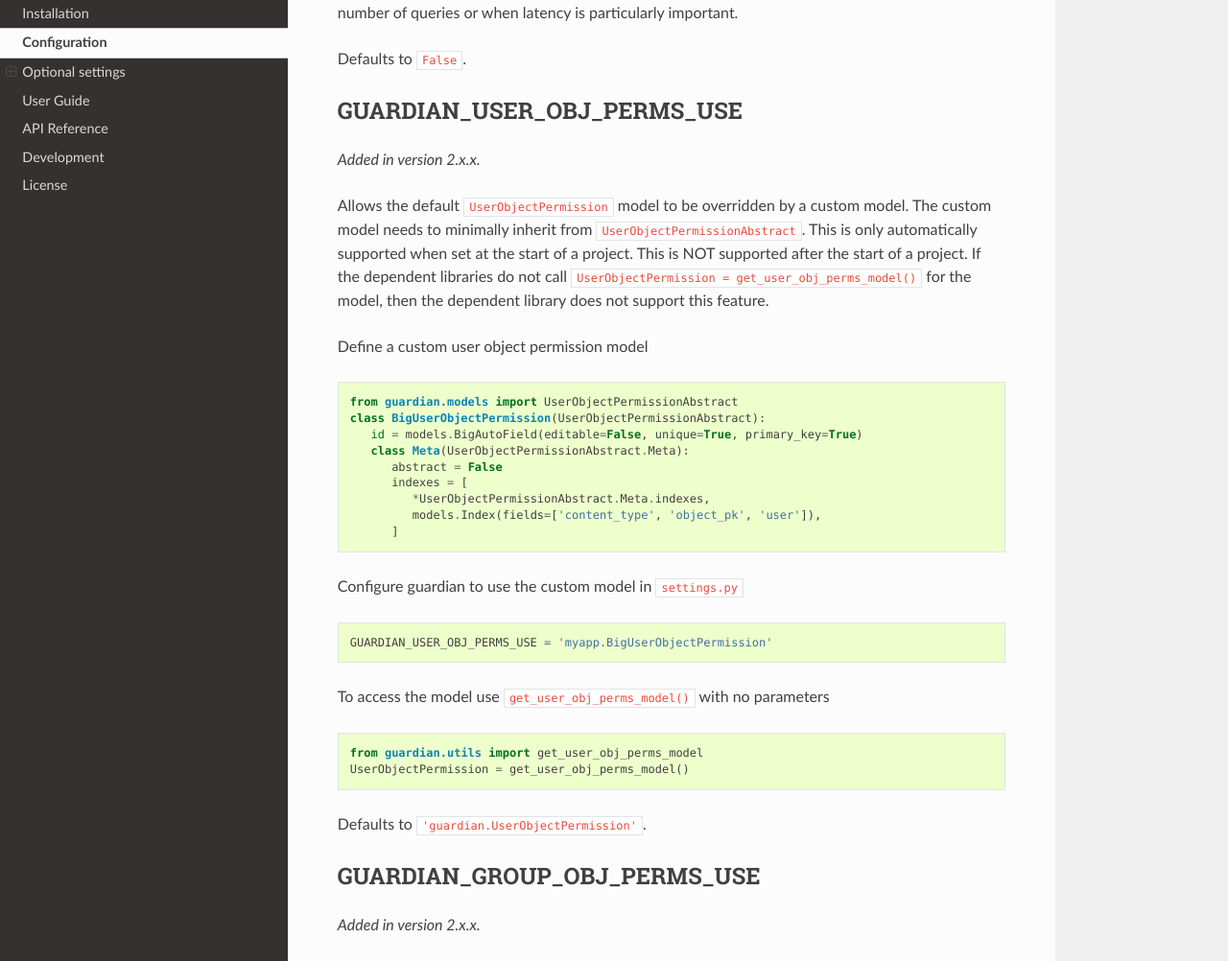
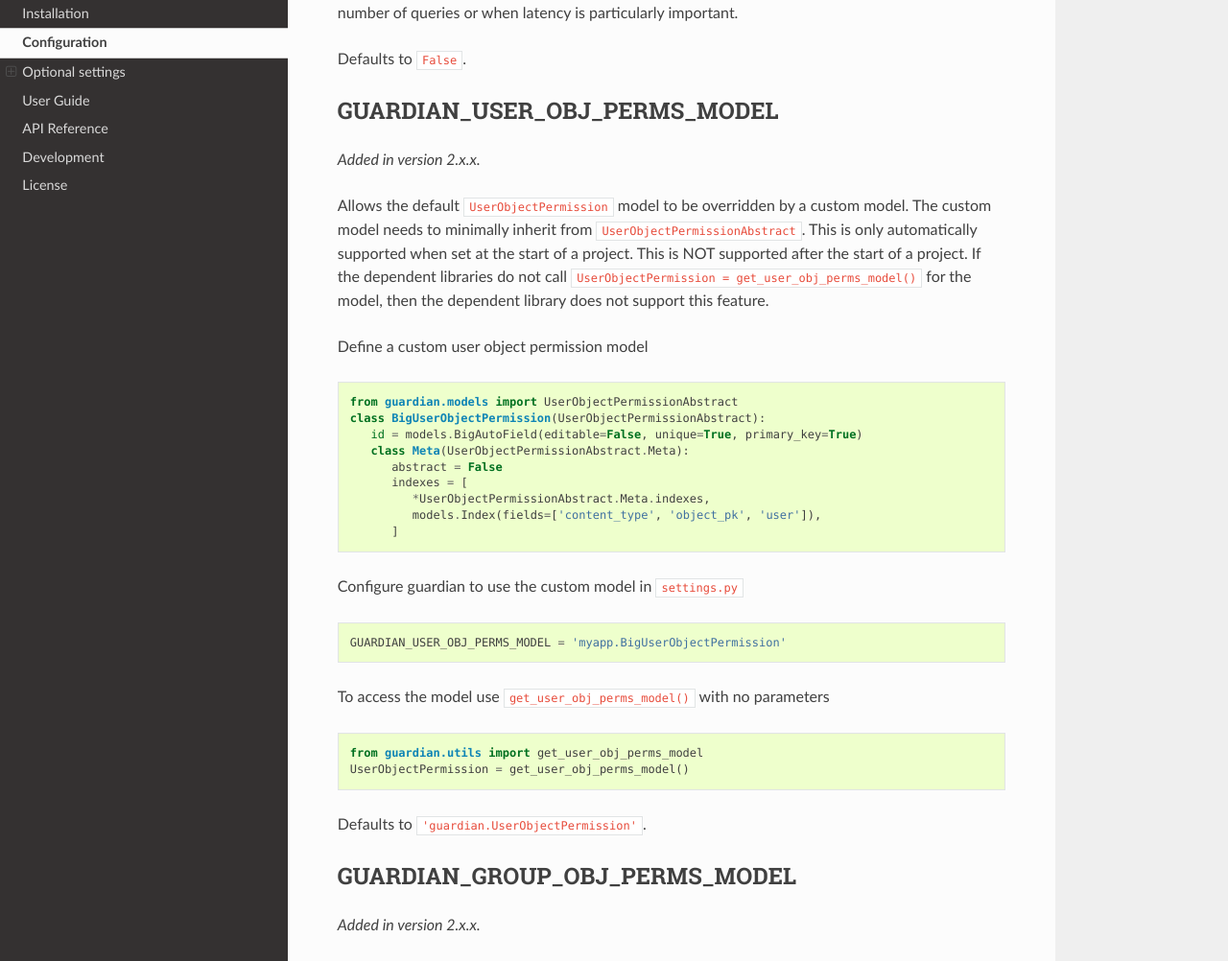
Before and after one commit to django-guardian/django-guardian, a Sphinx documentation site: the page built from docs/configuration.rst, in a window 1280 px wide and 1400 px high, scrolled down 3164 px. Shown: the part 161-1163 px from the top of the window at 96% size. Built offline with Sphinx 7.4.7 and the Read the Docs theme 2.0.0, drawn with Linux system fonts in a browser that asks for light colours; the version number is read from the project's files by our own code; some of the changed text lies outside the part shown.

Commit message:
Conf settings should end in _MODEL, not _USE

```diff
--- a/docs/configuration.rst
+++ b/docs/configuration.rst
@@ -168,7 +168,7 @@ invocations would result in a large number of queries or when latency is particu
 
 Defaults to ``False``.
 
-GUARDIAN_USER_OBJ_PERMS_USE
+GUARDIAN_USER_OBJ_PERMS_MODEL
 -------------------------
 
 .. versionadded:: 2.x.x
@@ -190,7 +190,7 @@ Define a custom user object permission model
 
 Configure guardian to use the custom model in ``settings.py``
 ::
-   GUARDIAN_USER_OBJ_PERMS_USE = 'myapp.BigUserObjectPermission'
+   GUARDIAN_USER_OBJ_PERMS_MODEL = 'myapp.BigUserObjectPermission'
 
 To access the model use ``get_user_obj_perms_model()`` with no parameters
 ::
@@ -199,7 +199,7 @@ To access the model use ``get_user_obj_perms_model()`` with no parameters
 
 Defaults to ``'guardian.UserObjectPermission'``.
 
-GUARDIAN_GROUP_OBJ_PERMS_USE
+GUARDIAN_GROUP_OBJ_PERMS_MODEL
 -------------------------
 
 .. versionadded:: 2.x.x
@@ -221,7 +221,7 @@ Define a custom user object permission model
 
 Configure guardian to use the custom model in `settings.py`
 ::
-   GUARDIAN_GROUP_OBJ_PERMS_USE = 'myapp.BigGroupObjectPermission'
+   GUARDIAN_GROUP_OBJ_PERMS_MODEL = 'myapp.BigGroupObjectPermission'
 
 To access the model use ``get_user_obj_perms_model()`` with no parameters
 ::
```
Also changed, not shown: 3 other files.
